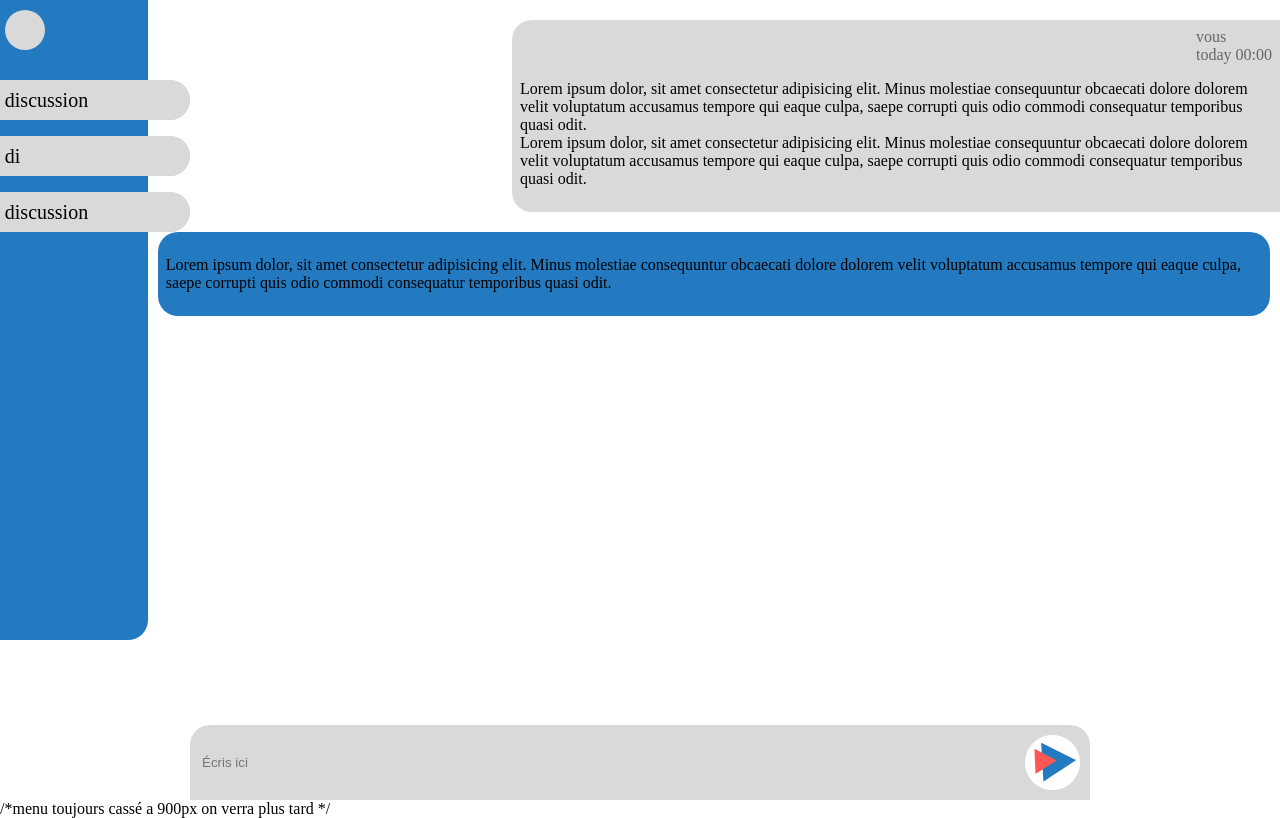
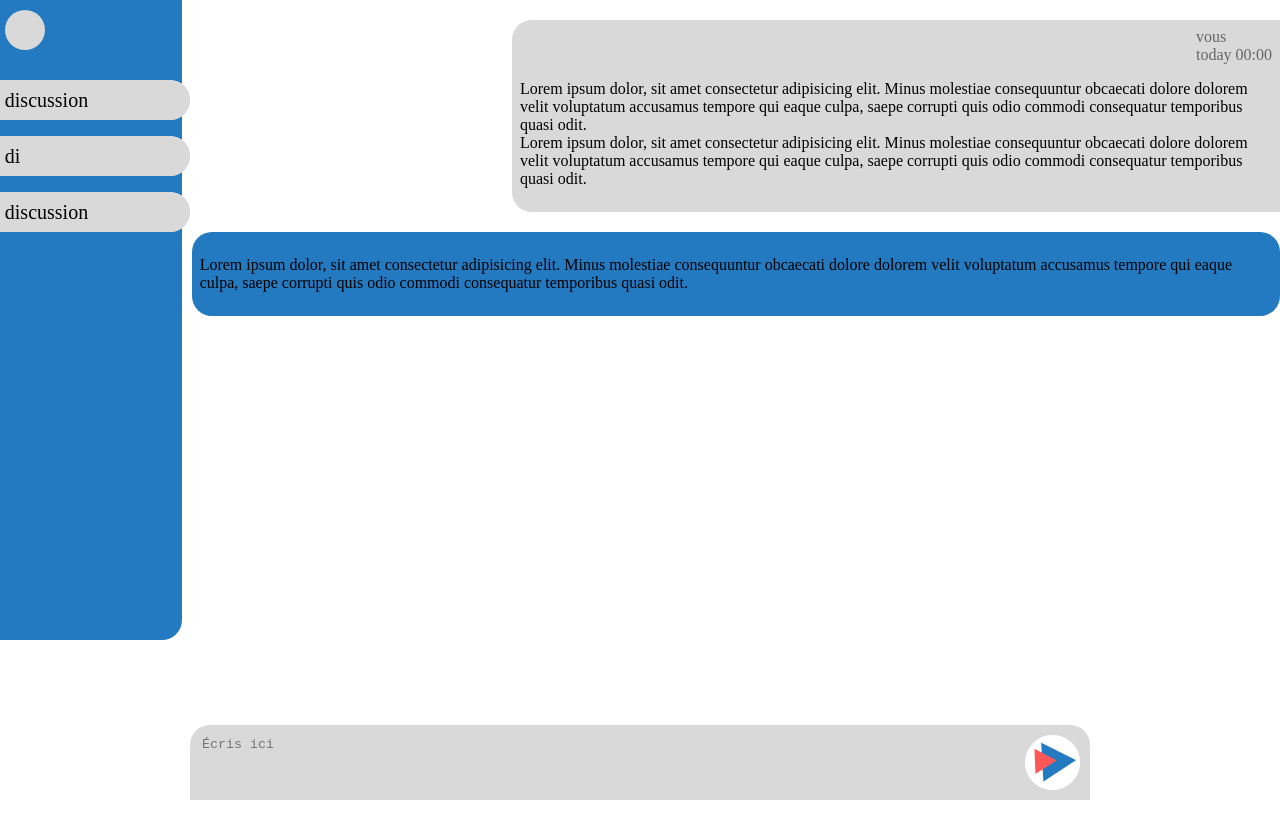
Before and after one commit to VirgilHonore/o-chat, a Svelte app: page / in a window 1280 px wide. Built offline with nearby package versions, Linux system fonts and the light colour scheme; some icons are missing.

Commit message:
conexxion a mistral problematiqe

```diff
--- a/src/App.svelte
+++ b/src/App.svelte
@@ -1,8 +1,26 @@
 <script>
+  // P0lO5TWsVKCAjlyPFu7pN4cOT5GLAx5E
   import Icon from "@iconify/svelte";
   let salon;
   function openCloseMenu() {
     salon.classList.toggle("close");
+  }
+
+  /*_________________connexion Mistral________________________*/
+  let messageToIa;
+  async function sendToIa(event) {
+    event.preventDefault();
+
+    const response = await fetch("https://api.mistral.ai/v1/endpoint", {
+      method: "GET",
+      headers: {
+        Authorization: "Bearer P0lO5TWsVKCAjlyPFu7pN4cOT5GLAx5E",
+      },
+    });
+
+    console.log("✅ Response object:", response);
+    const result = await response.json();
+    console.log("🧠 Réponse IA :", result);
   }
 </script>
 
@@ -69,15 +87,19 @@
       </p>
     </section>
   </section>
-  <!-- ______Chat_________ -->
+</section>
+<!-- ______Chat_________ -->
 
-  <!-- ______input_________ -->
-</section>
-<form class="input_user">
-  <input type="text" placeholder="Écris ici" />
-  <button type="submit" id="btn_sub"></button>
+<!-- ______input_________ -->
+<form class="terminal_user" onsubmit={sendToIa}>
+  <textarea
+    name="input_user"
+    id="input_user"
+    placeholder="Écris ici"
+    bind:value={messageToIa}
+  ></textarea>
+  <input type="submit" value="" id="btn_sub" />
 </form>
-/*menu toujours cassé a 900px on verra plus tard */
 
 <!-- ______input_________ -->
 
@@ -86,6 +108,8 @@
 <!-- ________________vv__CSS___vv________________ -->
 
 <style>
+  /*attention du css a etait ajouté a normalize*/
+
   :root {
     --blue-color: #237ac0;
     --red-color: #ff5656;
@@ -110,6 +134,7 @@
     top: 0;
     z-index: 99;
     min-width: 130px;
+    /* max-width: 30%; */
   }
 
   .setting_icon {
@@ -162,10 +187,12 @@
   .discussion {
     position: absolute;
     top: 0;
+    right: 0;
     display: flex;
     flex-direction: column;
     padding: 20px 0;
     gap: 20px;
+    width: 100%;
   }
 
   .question {
@@ -188,9 +215,10 @@
     padding: 0.5em;
     border-radius: 20px;
     margin: 0 10px;
+    margin-right: auto;
   }
 
-  .input_user {
+  .terminal_user {
     position: absolute;
     bottom: 0;
     /* la cest creer par IA jai pas compris je reviendrai dessu plus tard*/
@@ -205,6 +233,10 @@
     padding: 10px;
     margin-top: 10px;
     max-width: 900px;
+  }
+
+  #input_user {
+    width: 100%;
   }
 
   #btn_sub {
@@ -222,9 +254,10 @@
     cursor: pointer;
     transition: transform 0.3s ease;
   }
-
-  .close {
-    display: none;
+  @media screen and (max-width: 900px) {
+    .close {
+      display: none;
+    }
   }
 
   /* ___________  passage en descktop ___________ */
@@ -236,7 +269,7 @@
     nav {
       position: relative;
       height: 80vh;
-      width: 200px;
+      width: 210px;
     }
 
     .nav_salon {
@@ -252,4 +285,5 @@
       display: none;
     }
   }
+  /*menu toujours cassé a 900px on verra plus tard */
 </style>
```
Also changed, not shown: src/normalize.css.
